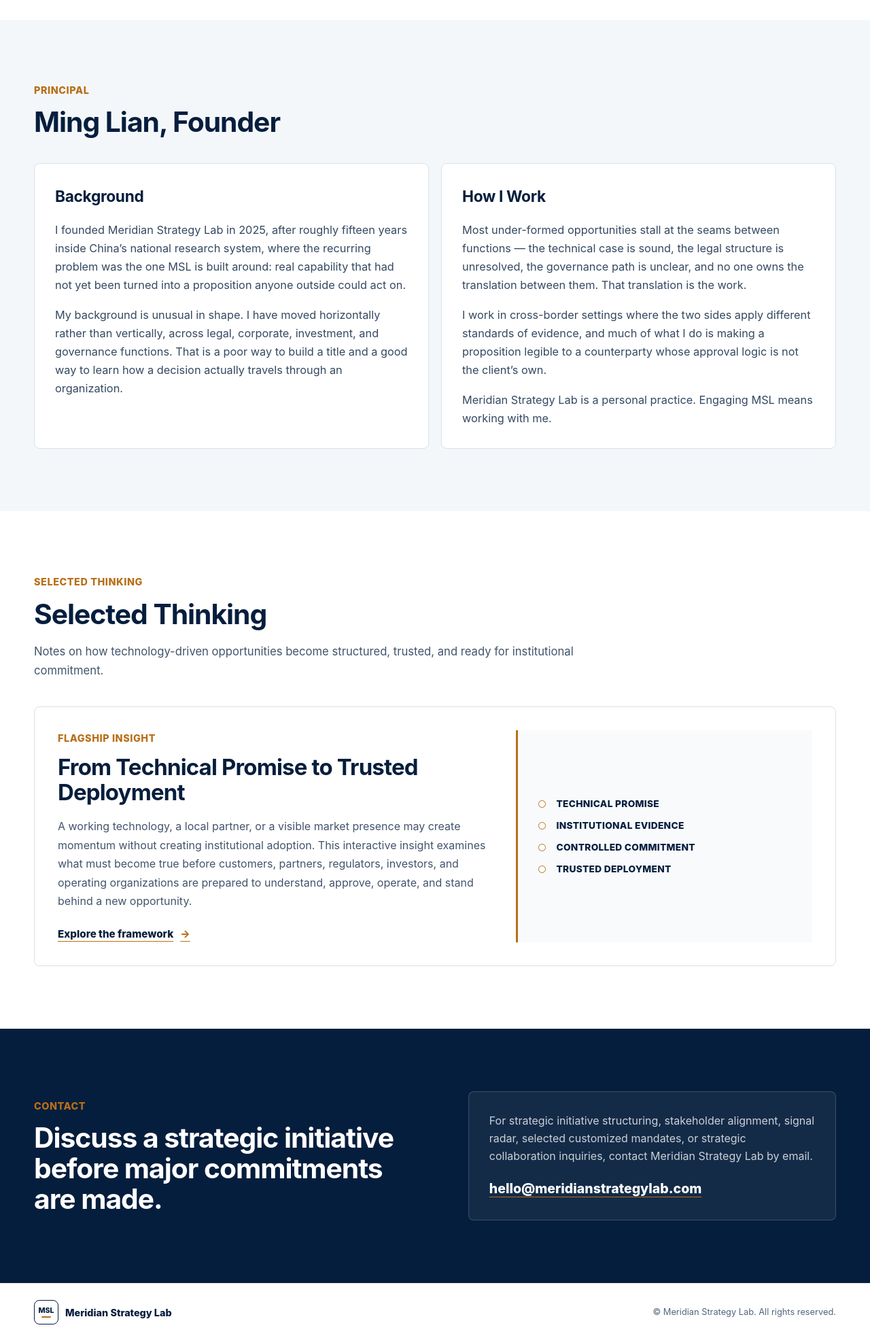
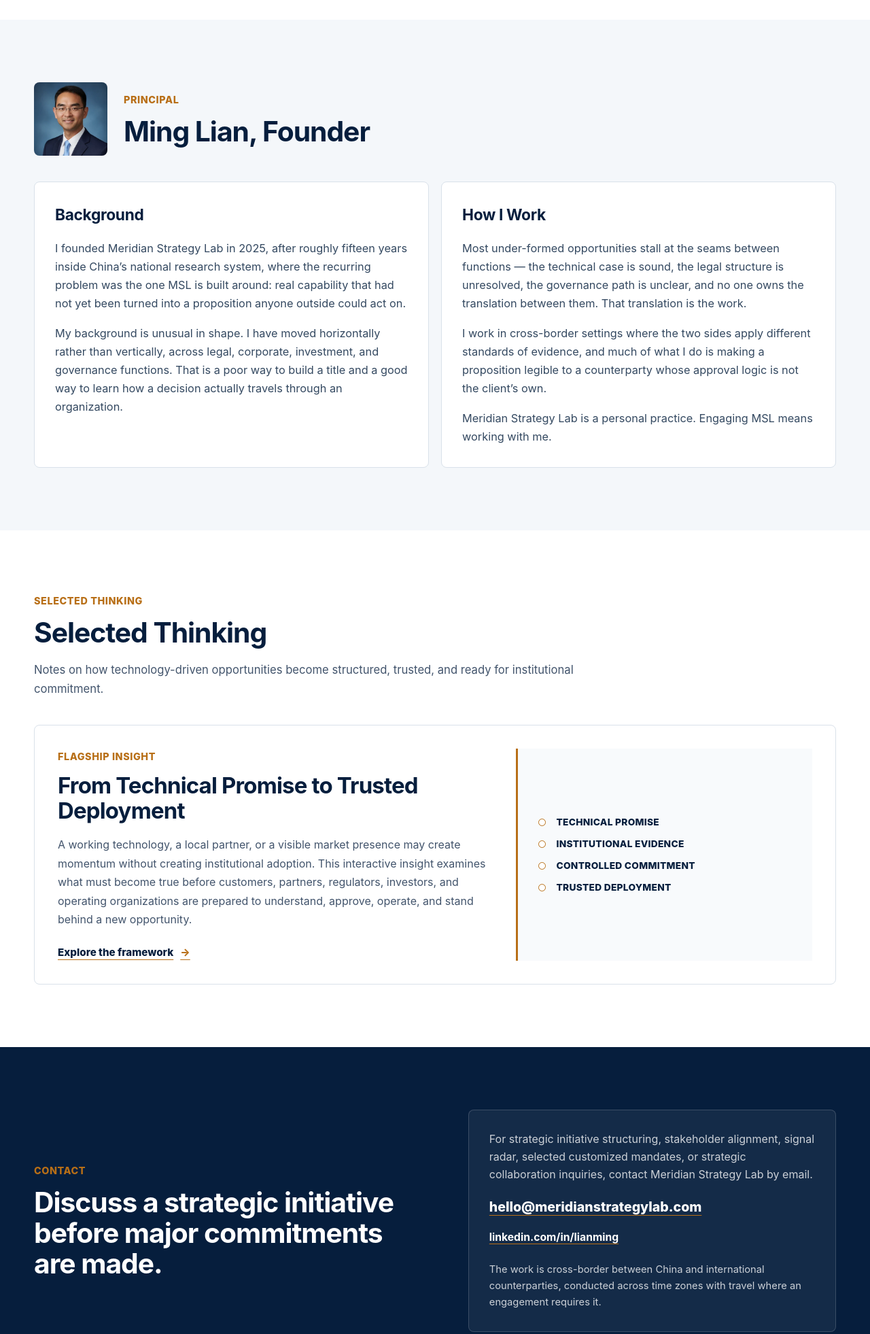
Before and after one commit to MingMSL/meridianstrategylab, a plain HTML site: page index.html in a window 1280 px wide. Shown: the part 3580-5542 px from the top of the page at 68% size. Drawn offline with Linux system fonts and the light colour scheme.

Commit message:
Add files via upload

```diff
--- a/index.html
+++ b/index.html
@@ -417,9 +417,13 @@
 
       <section class="section section-muted" id="principal">
         <div class="shell">
-          <div class="section-heading wide-heading">
-            <p class="section-kicker">Principal</p>
-            <h2>Ming Lian, Founder</h2>
+          <div class="section-heading wide-heading principal-head">
+            <img class="principal-photo" src="assets/ming-lian.webp" alt="Ming Lian"
+                 width="108" height="108" loading="lazy" decoding="async">
+            <div>
+              <p class="section-kicker">Principal</p>
+              <h2>Ming Lian, Founder</h2>
+            </div>
           </div>
 
           <div class="about-grid">
@@ -514,6 +518,12 @@
               or strategic collaboration inquiries, contact Meridian Strategy Lab by email.
             </p>
             <a class="email-link" href="mailto:hello@meridianstrategylab.com">hello@meridianstrategylab.com</a>
+            <a class="contact-link" href="https://www.linkedin.com/in/lianming"
+               target="_blank" rel="noopener">linkedin.com/in/lianming</a>
+            <p class="contact-note">
+              The work is cross-border between China and international counterparties, conducted across time
+              zones with travel where an engagement requires it.
+            </p>
           </div>
         </div>
       </section>
--- a/styles.css
+++ b/styles.css
@@ -1647,3 +1647,52 @@
     transition-duration: 0.01ms !important;
   }
 }
+
+/* Principal photo */
+.principal-head {
+  display: flex;
+  align-items: center;
+  gap: 24px;
+}
+
+.principal-head h2 {
+  margin-bottom: 0;
+}
+
+.principal-photo {
+  flex: none;
+  width: 108px;
+  height: 108px;
+  border-radius: 8px;
+  object-fit: cover;
+}
+
+/* Contact: secondary link + working note on the dark panel */
+.contact-panel .contact-link {
+  display: flex;
+  width: fit-content;
+  margin-top: 16px;
+  color: var(--paper);
+  font-size: 0.98rem;
+  font-weight: 700;
+  text-decoration: underline;
+  text-decoration-color: var(--brass);
+  text-underline-offset: 4px;
+}
+
+.contact-panel .contact-note {
+  margin-top: 24px;
+  font-size: 0.92rem;
+  line-height: 1.62;
+}
+
+@media (max-width: 640px) {
+  .principal-head {
+    gap: 16px;
+  }
+
+  .principal-photo {
+    width: 84px;
+    height: 84px;
+  }
+}
```
Also changed, not shown: assets/hero-initiative-architecture.webp, assets/ming-lian.webp (added).
